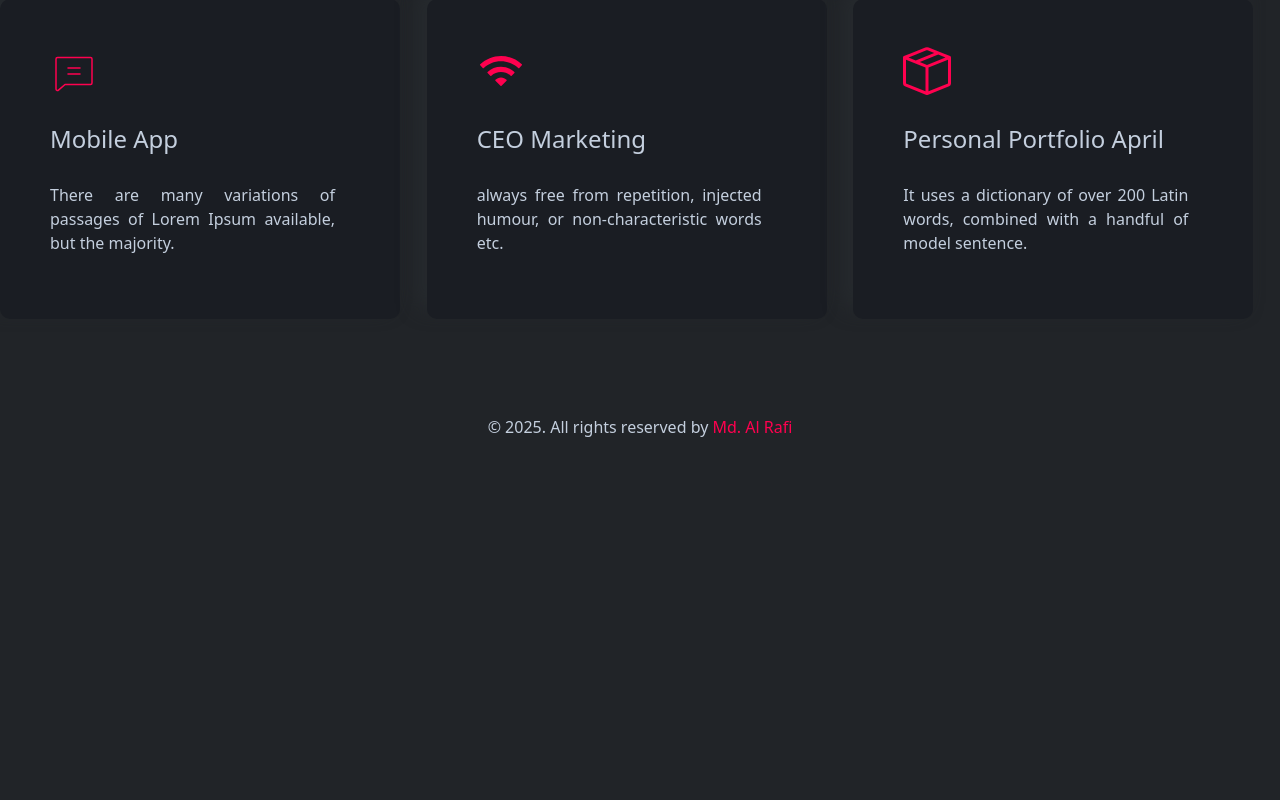
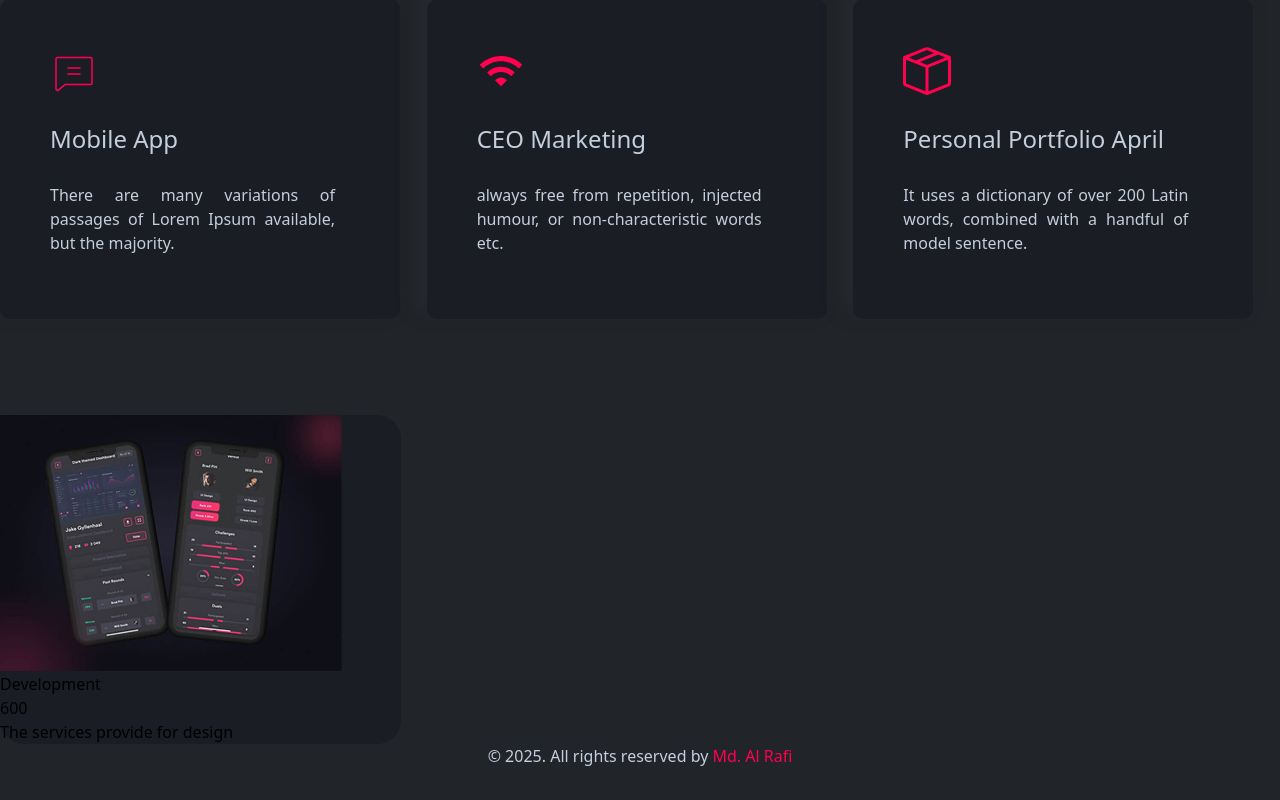
Before and after one commit to engr-mdalrafi/personal-web, a React (Vite) app: page / in a window 1280 px wide. Shown: the part 1471-2271 px from the top of the page. Before the commit the page ends 1942 px from the top, so only its background shows below. Built offline with nearby package versions, Linux system fonts and the light colour scheme.

Commit message:
add PortfolioCard

```diff
--- a/src/compunent/Home/Banner.jsx
+++ b/src/compunent/Home/Banner.jsx
@@ -7,6 +7,7 @@ import FeaturesCard from '../Features/FeaturesCard'
 import { BsBoxSeam } from 'react-icons/bs'
 import { PiChatTextThin } from 'react-icons/pi'
 import { IoBookOutline } from 'react-icons/io5'
+import PortfolioCard from '../Portfolio/PortfolioCard'
 
 const Banner = () => {
   return (
@@ -42,7 +43,9 @@ const Banner = () => {
                     <div className='w-full absolute bottom-0'><img src="Portfolio-Images.png" alt="Portfolio-Images" /></div>
                 </div>
               </div>
-
+{/* ===================================================
+            Features Section Start
+=================================================== */}
             <div className='pb-24'>
               <p className='text-base text-brand uppercase'>Features</p>
               <h2 className='pt-3.5 pb-12 text-5xl text-primary font-bold font-title'>What I Do</h2>
@@ -79,6 +82,38 @@ const Banner = () => {
                 </FeaturesCard>
               </div>
             </div>
+{/* ===================================================
+            Features Section End
+=================================================== */}
+
+{/* ===================================================
+            Portfolio Section Start
+=================================================== */}
+<PortfolioCard/>
+{/* ===================================================
+            Portfolio Section End
+=================================================== */}
+{/* ===================================================
+            Features Section Start
+=================================================== */}
+
+{/* ===================================================
+            Features Section End
+=================================================== */}
+{/* ===================================================
+            Features Section Start
+=================================================== */}
+
+{/* ===================================================
+            Features Section End
+=================================================== */}
+{/* ===================================================
+            Features Section Start
+=================================================== */}
+
+{/* ===================================================
+            Features Section End
+=================================================== */}
 
 
 
--- /dev/null
+++ b/src/compunent/Portfolio/PortfolioCard.jsx
@@ -0,0 +1,23 @@
+import React from 'react'
+
+const PortfolioCard = () => {
+  return (
+    <>
+      <div className='w-[401px] bg-secedary rounded-3xl'>
+        <div><img src="Personal Portfolio Images.png" alt="Personal Portfolio Images" /></div>
+        <div className=''>
+            <div>
+                <p>Development</p>
+                <p>600</p>
+            </div>
+            <div>
+                <h3>The services provide for design</h3>
+            </div>
+        </div>
+
+      </div>
+    </>
+  )
+}
+
+export default PortfolioCard
```
Also changed, not shown: public/Personal Portfolio Images.png (added).
